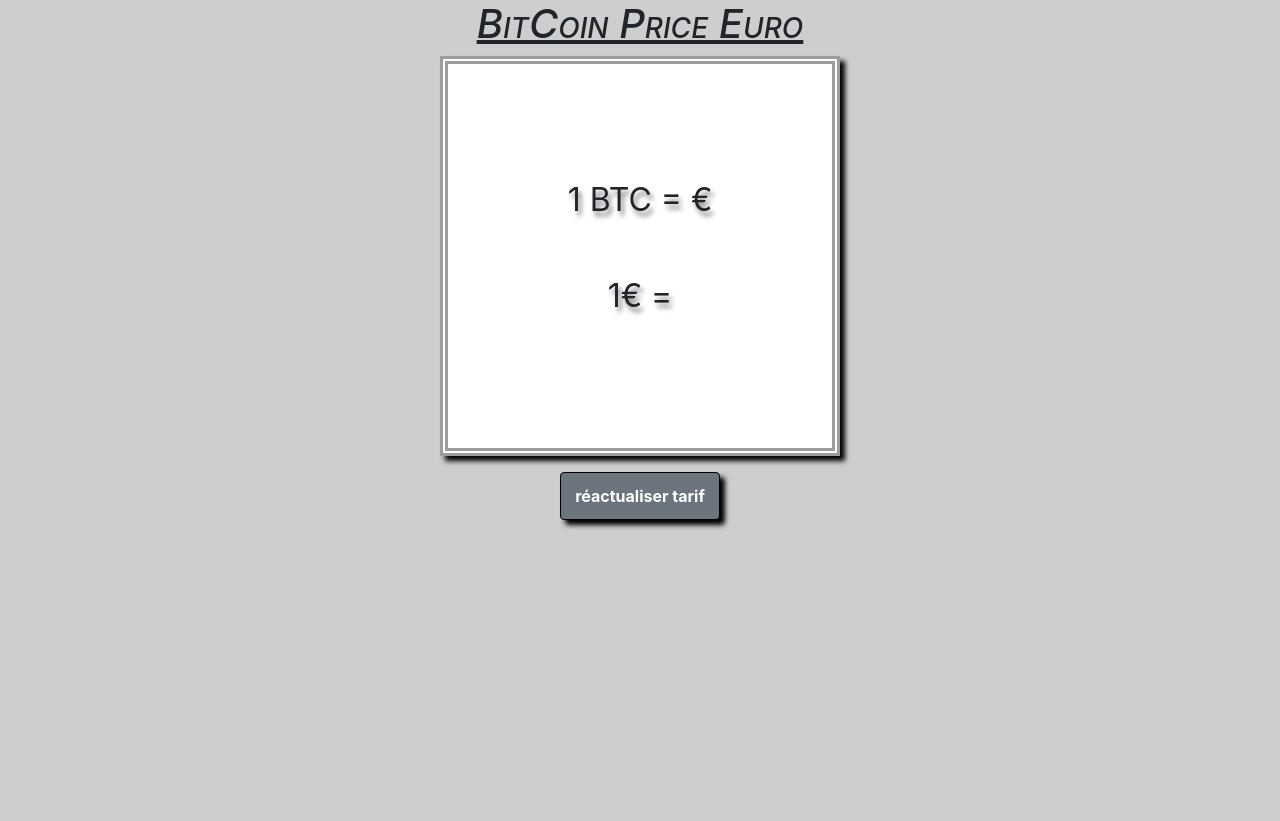
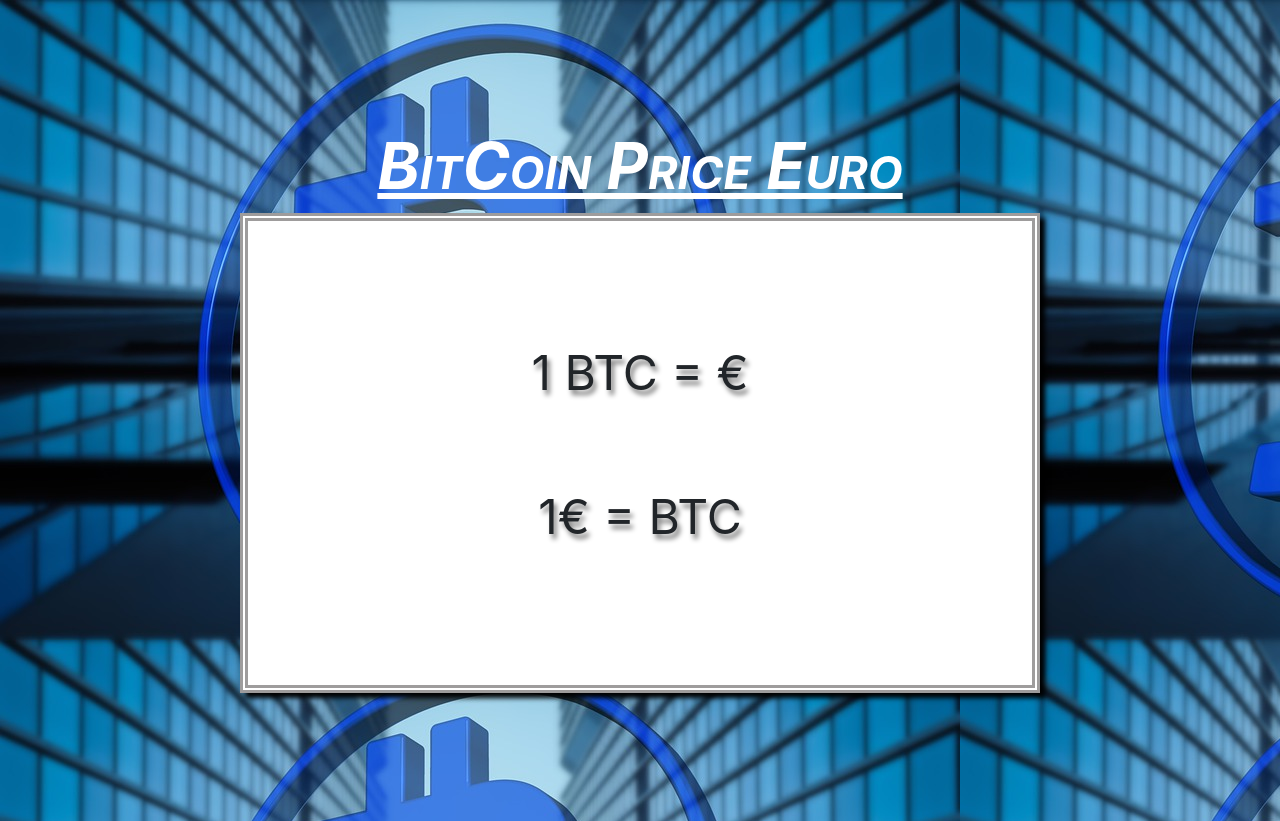
Before and after one commit to bsao17/BitcoinPriceInEuro, a website: page index.html in a window 1280 px wide. Before the commit the page ends 800 px from the top, so only its background shows below. Drawn offline with nearby package versions, Linux system fonts and the light colour scheme; no server answers.

Commit message:
maj style et bouton en moins

```diff
--- a/index.html
+++ b/index.html
@@ -15,9 +15,9 @@
       <h1>BitCoin Price Euro</h1>
       <div id="displayApi">
         <div >1 BTC = <span id="apiRest"> </span>€</div><br>
-        <p id="infos">1€ = <span id="oneEuro" style="font-size: 1.5rem;"></span></p>
+        <p id="infos">1€ = <span id="oneEuro" style="font-size: 3rem;"></span>BTC</p>
       </div>
-      <button id="bouton" class="btn btn-secondary" href="">réactualiser tarif</button><br>
+
     </div>
   </div>
 
--- a/main.js
+++ b/main.js
@@ -4,7 +4,7 @@ request1.open('GET',url);
 request1.responseType = 'json';
 request1.send();
 
-request1.onload = ()=>{
+request1.onload = (e)=>{
   if(request1.readyState === XMLHttpRequest.DONE){
     if(request1.status === 200){
       let responseOk = request1.response;
@@ -19,6 +19,10 @@ request1.onload = ()=>{
   }
 }
 
-$('#bouton').on('click', ()=>{
+function event1(){
   window.location.reload();
-});
+}
+
+
+
+setInterval(event1, 10000);
--- a/reset.scss
+++ b/reset.scss
@@ -1,7 +1,10 @@
 body{
-    background-color: rgba(134, 134, 134, 0.404);
+    display: flex;
+    justify-content: center;
+    align-items: center;
+    background-image: url('pictures/bitcoin-4852534_960_720.jpg');
     margin: 0rem;
-    padding: 0rem;
+    padding: 10%;
 }
 
 a{
--- a/style.scss
+++ b/style.scss
@@ -4,47 +4,32 @@
     display: flex;
     justify-content: center;
     flex-direction: column;
+
     h1{
         text-align: center;
         font-style: italic;
         text-decoration: underline;
         font-variant: small-caps;
-
+        color: white;
+        font-weight: bold;
+        font-size: 4rem;
     }
     #displayApi{
         display: flex;
         justify-content: center;
         flex-direction: column;
         align-items: center;
-        width: 25rem;
-        height: 25rem;
+        width: 50rem;
+        height: 30rem;
         margin: auto;
         border: double rgb(158, 156, 156) 0.5rem;
         background-color: white;
         box-shadow: black 5px 5px 5px;
-        font-size: 2rem;
+        font-size: 3rem;
         text-shadow: grey 3px 5px 5px;
         overflow: auto;
         padding: 5px;
         text-align: justify;
     }
-    #bouton{
-        display: flex;
-        justify-content: center;
-        align-items: center;
-        font-weight: bold;
-        width: 10rem;
-        height: 3rem;
-        margin: auto;
-        margin-top: 1rem;
-        border: black solid 0.5px;
-        box-shadow: black 5px 5px 5px;
-        &:active{
-            transform: scale(0.85);
-            box-shadow: black 5px 5px 5px;
-        }
-        &:hover{
-            border: black solid 0.5px;
-        }
-    }
+
 }
```
Also changed, not shown: pictures/adult-bitcoin-blur-close-up-thumbnail.jpg (added), pictures/bitcoin-4852534_960_720.jpg (added), style.css, 1 other file.
